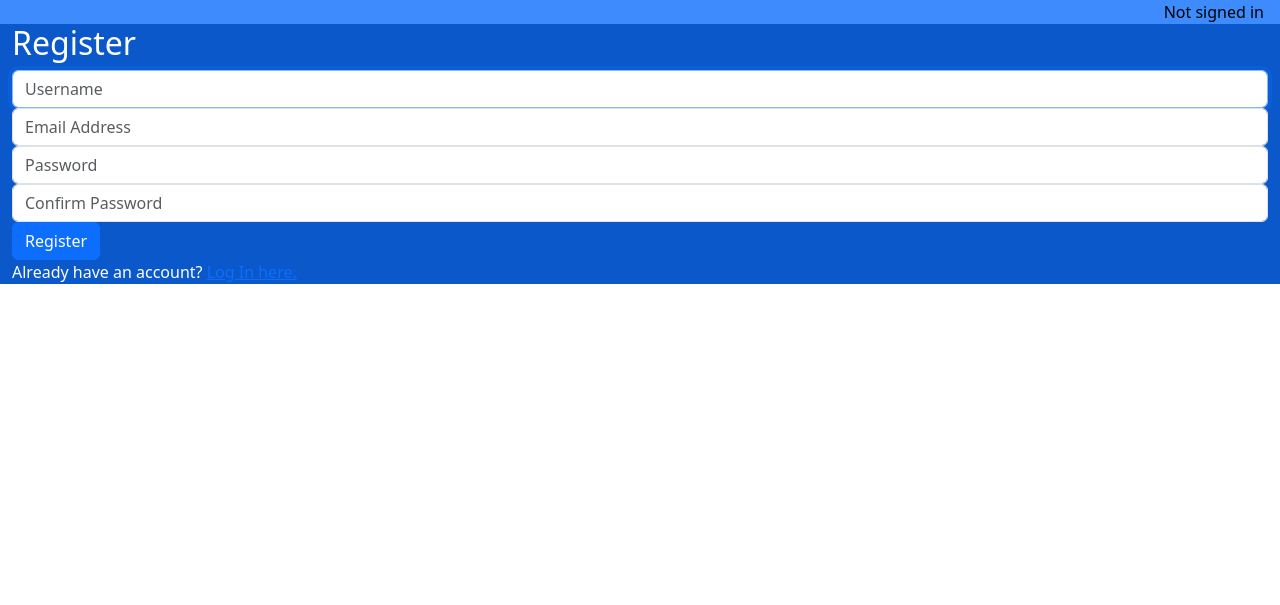
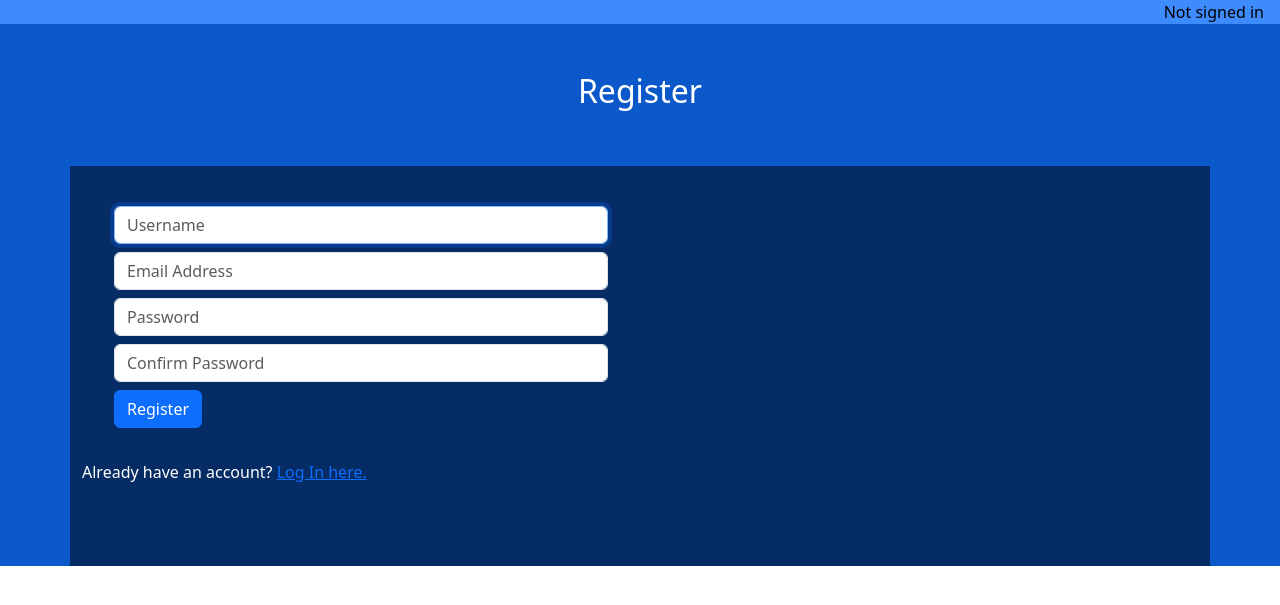
Before and after one commit to new-3/cs50-commerce2, a Django app: page /register in a window 1280 px wide. Shown: the part 56-661 px from the top of the page. Run offline with Django 3.2, Linux system fonts and the light colour scheme; parts of the project's set-up code (start-up, migrations or seed data) failed here and were passed over.

Commit message:
Change Login/Register Page

```diff
--- a/auctions/static/auctions/styles.css
+++ b/auctions/static/auctions/styles.css
@@ -49,3 +49,7 @@
   font-size: 2em;
   color: #333;
 }
+
+.min-vh-50 {
+  min-height: 50vh;
+}
--- a/auctions/templates/auctions/register.html
+++ b/auctions/templates/auctions/register.html
@@ -2,29 +2,37 @@
 
 {% block body %}
 
-    <h2>Register</h2>
+    <h2 class="text-center py-5">Register</h2>
 
     {% if message %}
         <div>{{ message }}</div>
     {% endif %}
-
-    <form action="{% url 'register' %}" method="post">
+    <div class="container-lg my-2 bd-blue-800 min-vh-50">
+        <div class="p-2 col-sm-6 col-lg-6">
+                <form class="p-4" action="{% url 'register' %}" method="post">
                     {% csrf_token %}
-        <div class="form-group">
+                    <div class="form-group my-2">
                         <input class="form-control" autofocus type="text" name="username" placeholder="Username">
                     </div>
-        <div class="form-group">
+                    <div class="form-group my-2">
                         <input class="form-control" type="email" name="email" placeholder="Email Address">
                     </div>
-        <div class="form-group">
+                    <div class="form-group my-2">
                         <input class="form-control" type="password" name="password" placeholder="Password">
                     </div>
-        <div class="form-group">
+                    <div class="form-group my-2">
                         <input class="form-control" type="password" name="confirmation" placeholder="Confirm Password">
                     </div>
                     <input class="btn btn-primary" type="submit" value="Register">
                 </form>
+            </div>
+            <p>Already have an account? <a href="{% url 'login' %}">Log In here.</a></p>
+        </div>
 
-    Already have an account? <a href="{% url 'login' %}">Log In here.</a>
+
+    </div>
+
+
+
 
 {% endblock %}
```
Also changed, not shown: auctions/forms.py (+10 -0 lines), auctions/templates/auctions/login.html (+9 -6 lines). Lines whose indentation alone changed are shown as unchanged.
